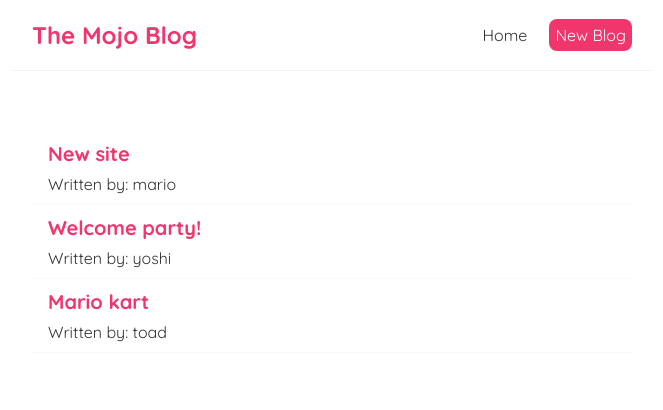
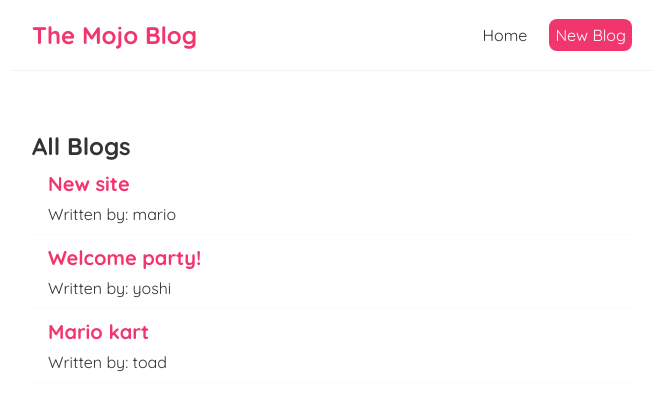
Before and after one commit to TheRealKiraAI/react-blog, a React (Create React App) app in the folder mojo-blog/: page / in a window 1280 px wide. Shown: the top 410 px of the page, without its empty margins (308-971 px from the left). Built offline with nearby package versions, Linux system fonts and the light colour scheme; the HTML template or start-up script is replaced by a standard one.

Commit message:
init reusable component

```diff
--- /dev/null
+++ b/mojo-blog/src/BlogList.js
@@ -0,0 +1,18 @@
+const BlogList = ({ blogs, title }) => {
+  // const blogs = props.blogs;
+  // const title = props.title;
+
+  return (
+    <div className="blog-list">
+    <h2>{title}</h2>
+      {blogs.map((blog) => (
+        <div className="blog-preview" key={blog.id}>
+          <h2>{ blog.title }</h2>
+          <p>Written by: { blog.author }</p>
+        </div>
+    ))}
+    </div>
+  );
+}
+
+export default BlogList;
--- a/mojo-blog/src/Home.js
+++ b/mojo-blog/src/Home.js
@@ -1,21 +1,17 @@
 import { useState } from 'react';
+import BlogList from './BlogList';
 
 const Home = () => {
   const [blogs, setBlogs] = useState([
     { title: 'New site', body: 'lorem ipsum...', author: 'mario', id: 1},
-    { title: 'Welcome party!', body: 'lorem ipsum...', author: 'yoshi', id: 1},
-    { title: 'Mario kart', body: 'lorem ipsum...', author: 'toad', id: 1}
+    { title: 'Welcome party!', body: 'lorem ipsum...', author: 'yoshi', id: 2},
+    { title: 'Mario kart', body: 'lorem ipsum...', author: 'toad', id: 3}
   ]);
 
-  // convert to reusable component
+  // use props: (1) reusable component, (2) can be used in Home if needed, (3) practice with props
   return (
     <div className="home">
-      {blogs.map((blog) => (
-        <div className="blog-preview" key={blog.id}>
-          <h2>{ blog.title }</h2>
-          <p>Written by: { blog.author }</p>
-        </div>
-      ))}
+      <BlogList blogs={blogs} title="All Blogs"/>
     </div>
    );
 }
```
